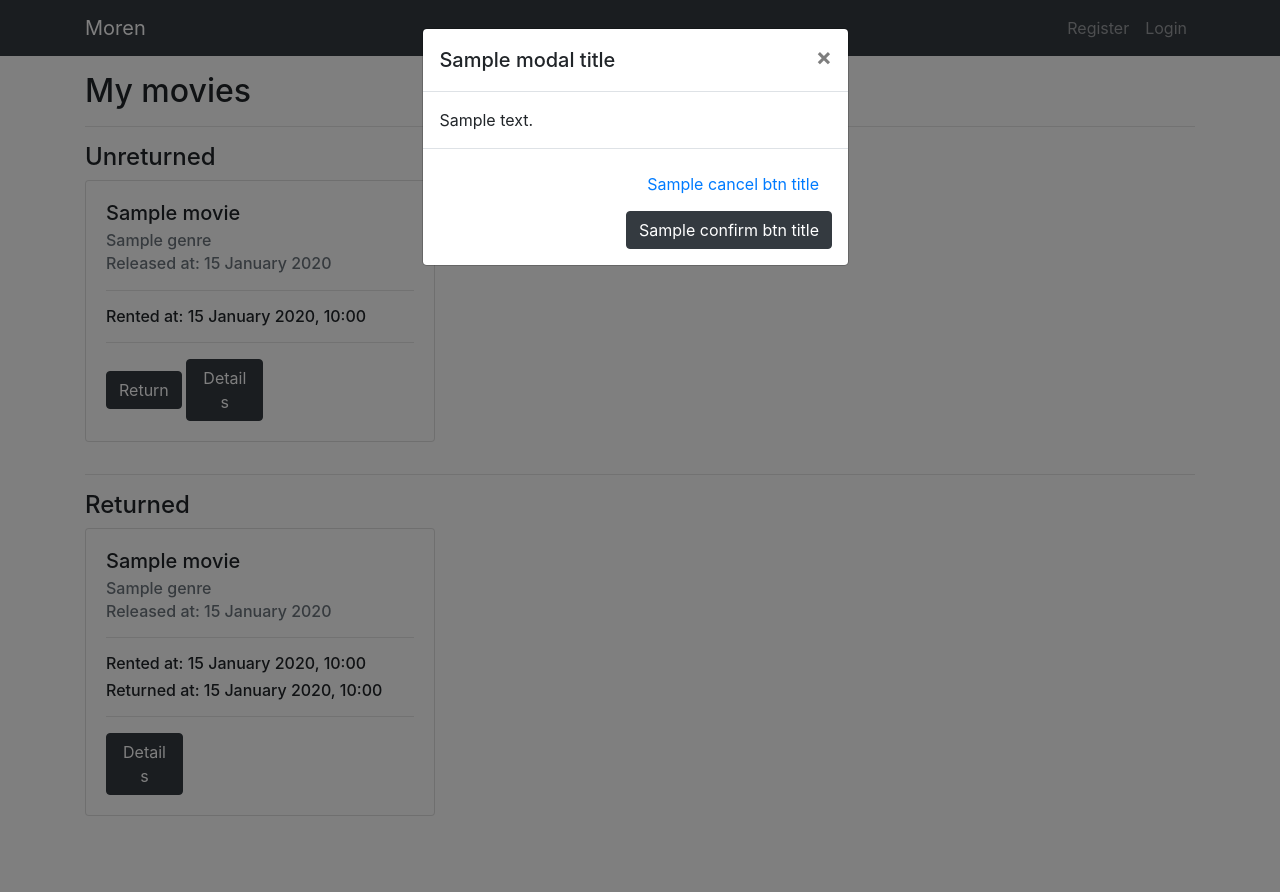
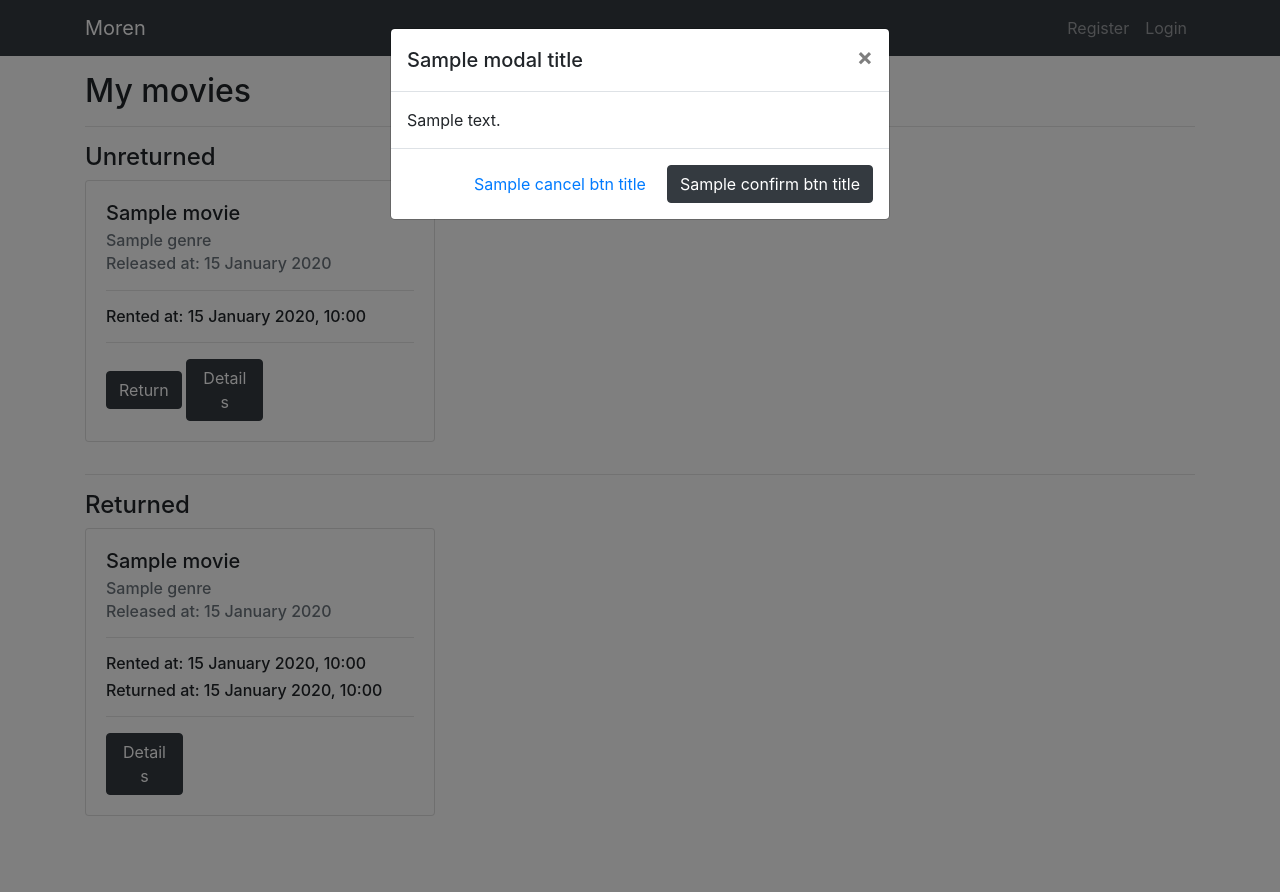
Before and after one commit to JJMPdsk/movie_rental_django, a Django app: template Moren/movies/templates/movies/movie_my_list.html in a window 1280 px wide, after a click on "Return". Run offline with Django 3.2, Linux system fonts and the light colour scheme; the template is opened without the code that fills it: most values are stand-ins (such as "Sample title", 1, 10 or a date in 2020); some libraries are stand-ins or nearby versions.

Commit message:
Modal fix - no longer gets shift to the side

```diff
--- a/Moren/movies/templates/movies/movie_my_list.html
+++ b/Moren/movies/templates/movies/movie_my_list.html
@@ -8,11 +8,11 @@
     <div class="row">
         <div class="col">
             <h4>Unreturned</h4>
-            <div class="row row-cols-3">
+            <div class="row">
                 {% for rental in unreturned_list %}
 
                     {% include "modal_confirm.html" with id=rental.id confirm_url_name='movies:return' confirm_url_parameter=rental.pk %}
-                    <div class="col">
+                    <div class="col-4">
                         <div class="card mb-3">
                             <div class="card-body">
                                 <h5 class="card-title">{{ rental.movie.name }}</h5>
@@ -38,9 +38,9 @@
     <div class="row">
         <div class="col">
             <h4>Returned</h4>
-            <div class="row row-cols-3">
+            <div class="row">
                 {% for rental in returned_list %}
-                    <div class="col">
+                    <div class="col-4">
                         <div class="card mb-3">
                             <div class="card-body">
                                 <h5 class="card-title">{{ rental.movie.name }}</h5>
--- a/Moren/templates/modal_confirm.html
+++ b/Moren/templates/modal_confirm.html
@@ -24,9 +24,3 @@
     </div>
   </div>
 </div>
-
-<style>
-    .modal{
-        left: 33%;
-    }
-</style>
```
